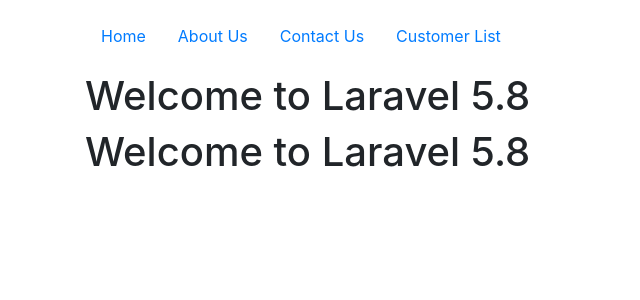
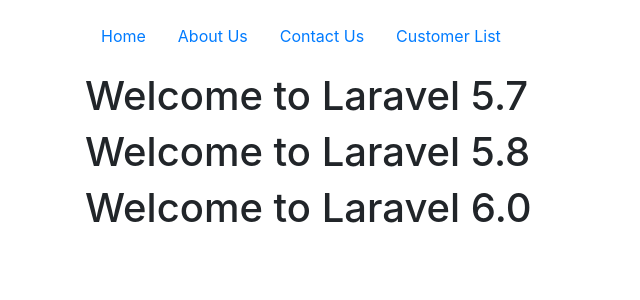
Before and after one commit to AbingPj/laravel5.8-by-coderstape, a Laravel app: page / in a window 1280 px wide. Shown: the top 300 px of the page, without its empty margins (0-640 px from the left). Run offline with Laravel 8, Linux system fonts and the light colour scheme.

Commit message:
Last for testing Heroku

```diff
--- a/resources/views/home.blade.php
+++ b/resources/views/home.blade.php
@@ -1,7 +1,9 @@
 @extends('layout')
 
 @section('content')
+        <h1>Welcome to Laravel 5.7</h1>
         <h1>Welcome to Laravel 5.8</h1>
-        <h1>Welcome to Laravel 5.8</h1>
+        <h1>Welcome to Laravel 6.0</h1>
+
 
 @endsection
```
